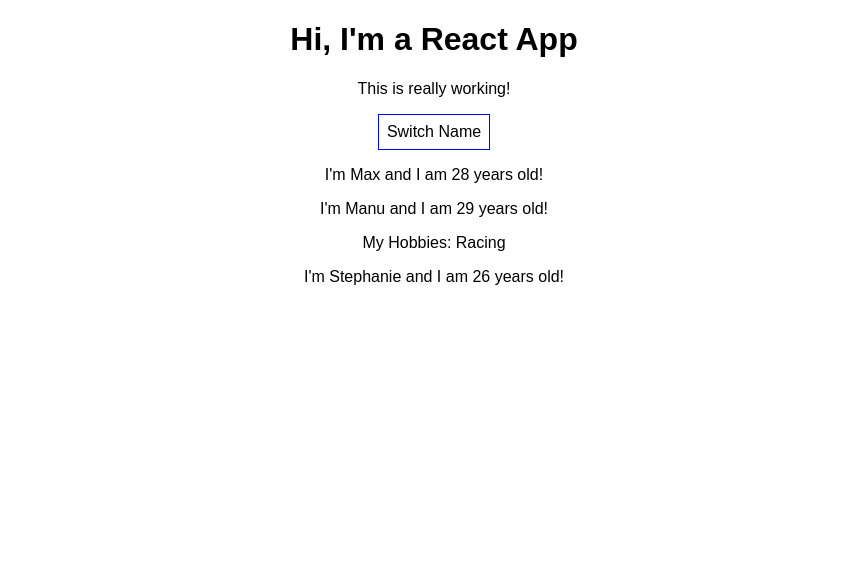
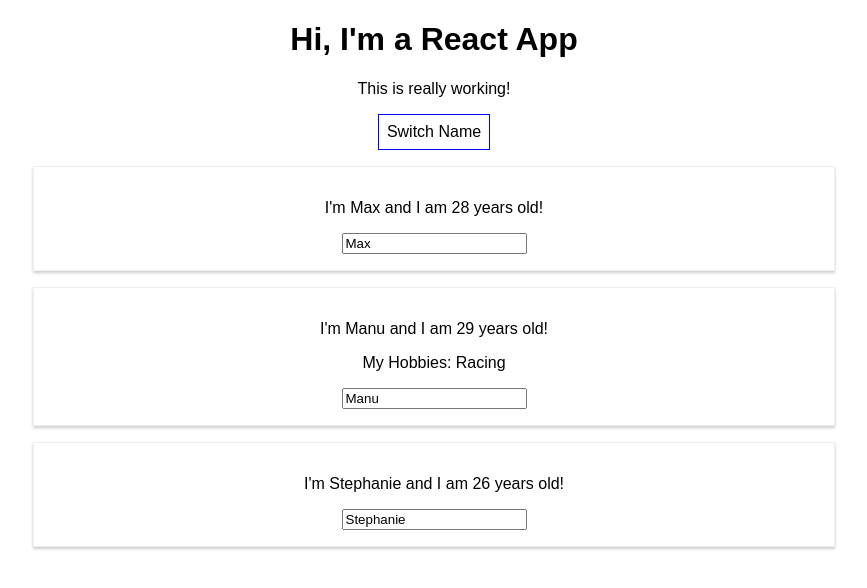
Before and after one commit to adcrisostomo/udemy-schwarzmuller-react-router-redux, a React (Create React App) app: page / in a window 1280 px wide. Shown: the top 588 px of the page, without its empty margins (206-1073 px from the left). Built offline with nearby package versions, Linux system fonts and the light colour scheme.

Commit message:
Create and import stylesheet and add value attribute

```diff
--- /dev/null
+++ b/src/Person/Person.css
@@ -0,0 +1,9 @@
+/* stylesheet styling */
+.Person {
+    width: 60%;
+    margin: 16px auto;
+    border: 1px solid #eee;
+    box-shadow: 0 2px 3px #ccc;
+    padding: 16px;
+    text-align: center;
+}
--- a/src/Person/Person.js
+++ b/src/Person/Person.js
@@ -1,10 +1,12 @@
 import React from 'react'
+import './Person.css'
 
 const person = (props) => {
     return (
-        <div>
+        <div className="Person">
             <p onClick={props.click}>I'm { props.name } and I am { props.age } years old!</p>
             <p>{props.children}</p>
+            <input type="text" onChange={props.changed} value={props.name} /> {/* React/JS automatically passes event as parameter (ergo a default object) in changed */}
         </div>
     )
 }
```
